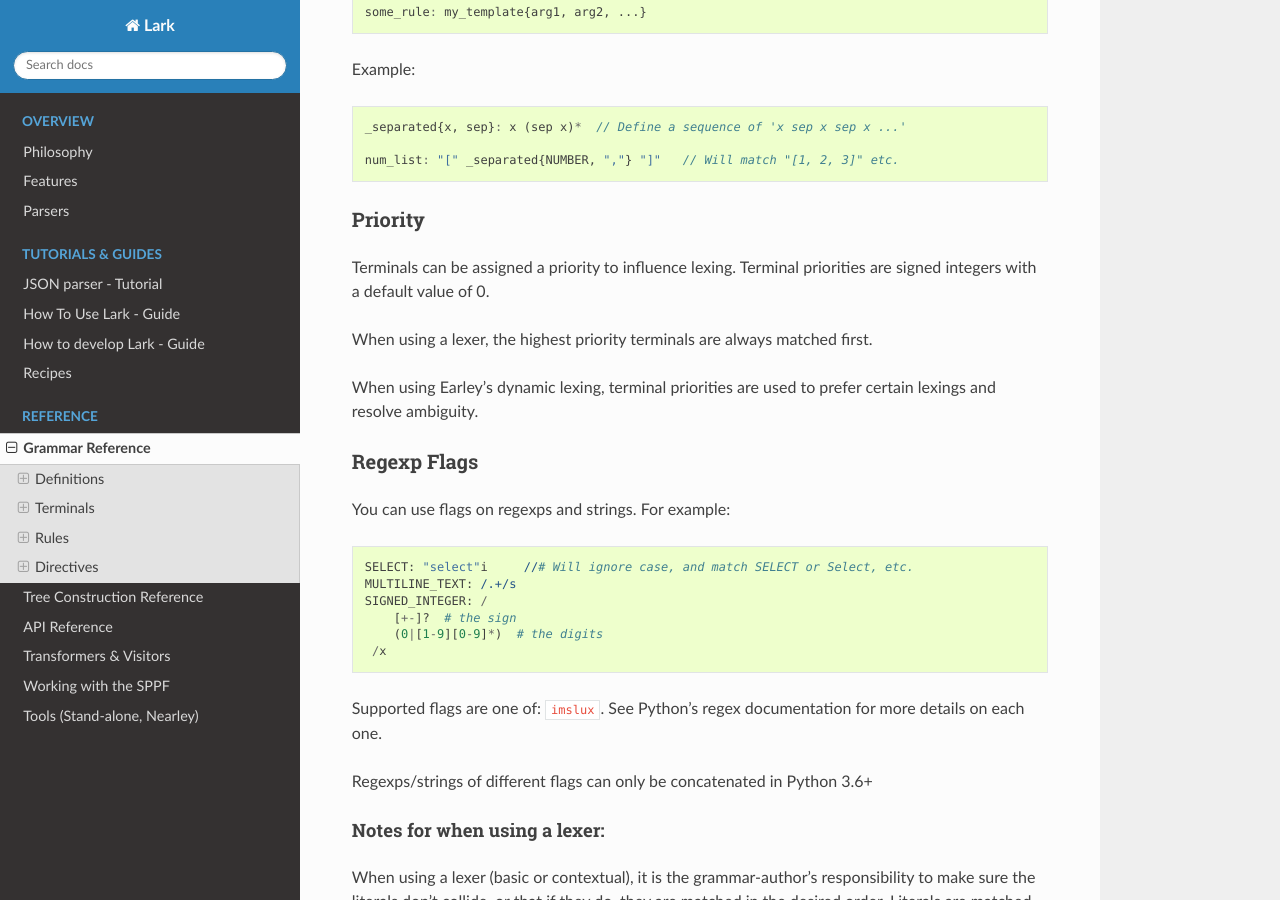
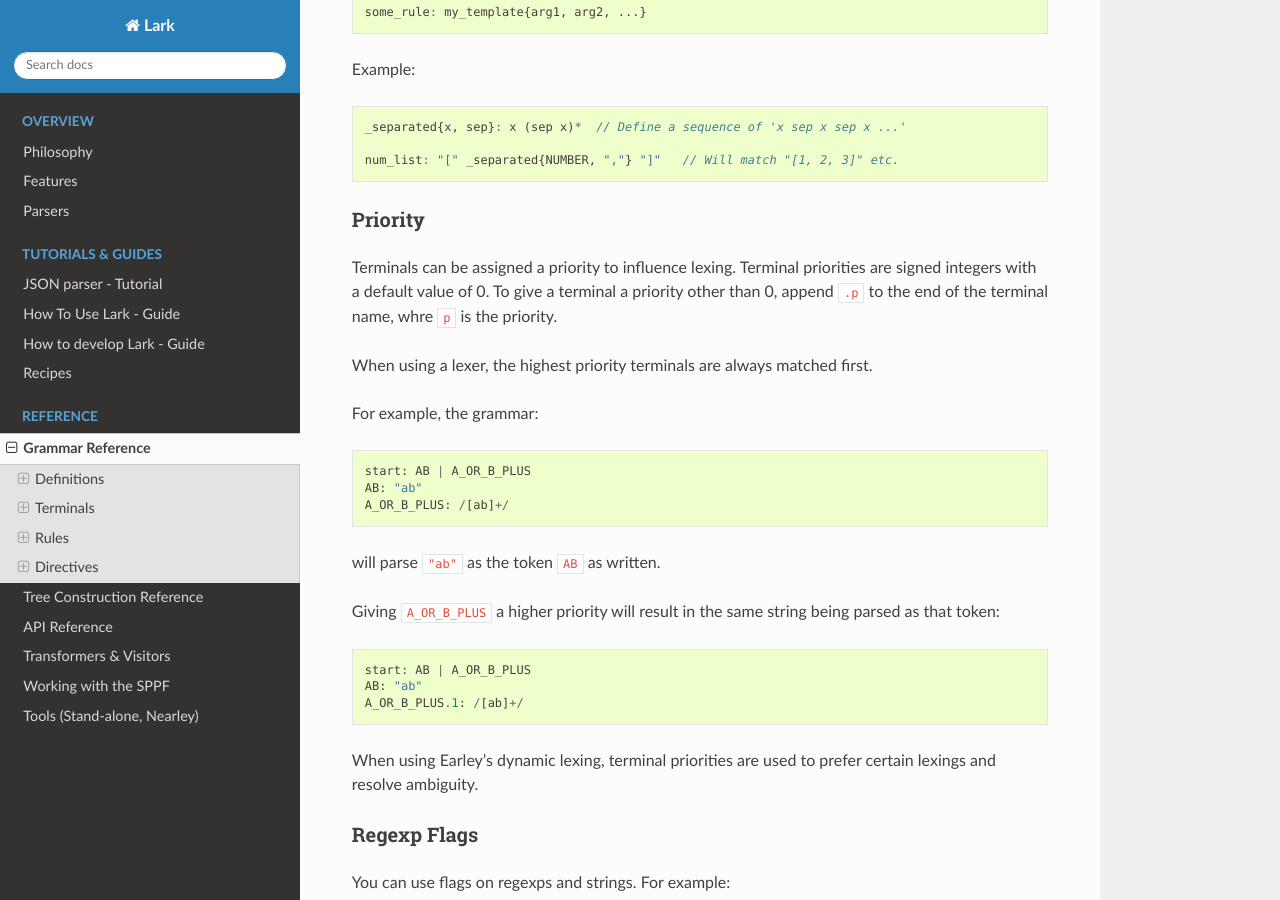
Before and after one commit to lark-parser/lark, a Sphinx documentation site: the page built from docs/grammar.md, in a window 1280 px wide and 900 px high, scrolled down 2300 px. Built offline with Sphinx 7.4.7 and the Read the Docs theme 3.1.0, drawn with Linux system fonts in a browser that asks for light colours; pages that are not in the unit, such as notebooks, are missing from menus.

Commit message:
Added example for Terminal priority setting

````diff
--- a/docs/grammar.md
+++ b/docs/grammar.md
@@ -102,9 +102,24 @@ num_list: "[" _separated{NUMBER, ","} "]"   // Will match "[1, 2, 3]" etc.
 ### Priority
 
 Terminals can be assigned a priority to influence lexing. Terminal priorities
-are signed integers with a default value of 0.
+are signed integers with a default value of 0. To give a terminal a priority other than 0, append `.p` to the end of the terminal name, whre `p` is the priority.
 
 When using a lexer, the highest priority terminals are always matched first.
+
+For example, the grammar:
+```
+start: AB | A_OR_B_PLUS
+AB: "ab"
+A_OR_B_PLUS: /[ab]+/
+```
+will parse `"ab"` as the token `AB` as written.
+
+Giving `A_OR_B_PLUS` a higher priority will result in the same string being parsed as that token:
+```
+start: AB | A_OR_B_PLUS
+AB: "ab"
+A_OR_B_PLUS.1: /[ab]+/
+```
 
 When using Earley's dynamic lexing, terminal priorities are used to prefer
 certain lexings and resolve ambiguity.
````
